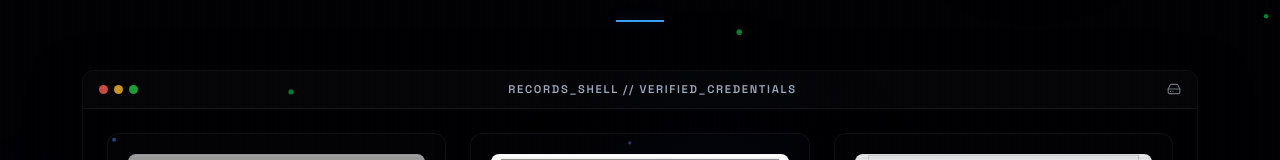
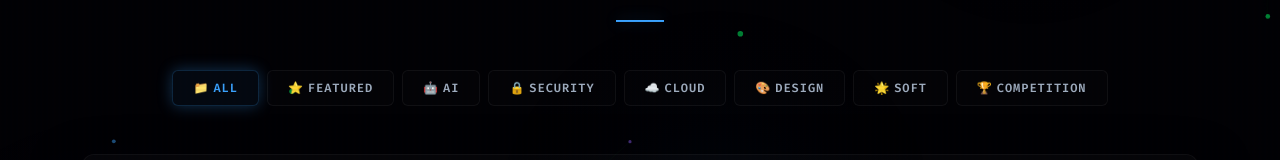
Before and after one commit to Bineesh627/Bineesh627.github.io, a React (Create React App) app: page /certifications in a window 1280 px wide. Shown: the part 217-377 px from the top of the page. Built offline with nearby package versions, Linux system fonts and the light colour scheme; grey boxes are pictures that could not be loaded; the HTML template or start-up script is replaced by a standard one.

Commit message:
feat: add certifications page with lightbox functionality and data integration

```diff
--- a/src/assets/css/Certifications.css
+++ b/src/assets/css/Certifications.css
@@ -176,3 +176,37 @@
   color: #ff4d4d;
   transform: scale(1.1);
 }
+
+/* Filter Toggles */
+.certs-os-tabs {
+  position: relative;
+  z-index: 10;
+}
+
+.certs-os-tab-btn {
+  background: rgba(255, 255, 255, 0.01);
+  border: 1px solid rgba(255, 255, 255, 0.05);
+  color: #a0aec0;
+  padding: 8px 20px;
+  border-radius: 6px;
+  font-size: 0.75rem;
+  font-weight: 700;
+  letter-spacing: 0.08em;
+  cursor: pointer;
+  transition: all 0.3s ease;
+  display: flex;
+  align-items: center;
+}
+
+.certs-os-tab-btn:hover {
+  color: #ffffff;
+  background: rgba(255, 255, 255, 0.03);
+  border-color: rgba(255, 255, 255, 0.15);
+}
+
+.certs-os-tab-btn.active {
+  color: var(--accent-blue);
+  background: rgba(59, 163, 255, 0.05);
+  border-color: rgba(59, 163, 255, 0.2);
+  box-shadow: var(--neon-glow);
+}
--- a/src/data/certificationsData.js
+++ b/src/data/certificationsData.js
@@ -25,6 +25,7 @@ export const certificationsData = [
     completionDate: "November 2024",
     image: AiQuizCertificate,
     issuer: "IHRD",
+    categories: ["AI", "Competition"],
   },
   {
     id: 1,
@@ -35,6 +36,7 @@ export const certificationsData = [
     completionDate: "September 2025",
     image: OutskillCertificate,
     issuer: "Outskill",
+    categories: ["Featured", "AI"],
   },
   {
     id: 6,
@@ -45,6 +47,7 @@ export const certificationsData = [
     completionDate: "April 2023",
     image: IntroductionMachineLearning,
     issuer: "Edapt",
+    categories: ["Featured", "AI"],
   },
   {
     id: 12,
@@ -55,6 +58,7 @@ export const certificationsData = [
     completionDate: "June 2024",
     image: NxtwaveCompletion,
     issuer: "NxtWave",
+    categories: ["Featured", "AI"],
   },
   {
     id: 13,
@@ -65,6 +69,7 @@ export const certificationsData = [
     completionDate: "October 2025",
     image: Be10xCertificate,
     issuer: "be10x",
+    categories: ["AI"],
   },
   {
     id: 14,
@@ -75,6 +80,7 @@ export const certificationsData = [
     completionDate: "October 2024",
     image: VashconCertificate,
     issuer: "CC Cyber Campus",
+    categories: ["Security"],
   },
   {
     id: 2,
@@ -85,6 +91,7 @@ export const certificationsData = [
     completionDate: "October 2024",
     image: EEHCertificate,
     issuer: "RedTeam Hacker Academy",
+    categories: ["Featured", "Security"],
   },
   {
     id: 3,
@@ -95,6 +102,7 @@ export const certificationsData = [
     completionDate: "November 2024",
     image: InterCertificate,
     issuer: "RedTeam Hacker Academy",
+    categories: ["Featured", "Security"],
   },
   {
     id: 15,
@@ -105,6 +113,7 @@ export const certificationsData = [
     completionDate: "December 2022",
     image: MacfiestaCertificate,
     issuer: "MACFAST",
+    categories: ["Competition"],
   },
   {
     id: 4,
@@ -115,6 +124,7 @@ export const certificationsData = [
     completionDate: "April 2023",
     image: InternetSecurity,
     issuer: "Edapt",
+    categories: ["Security"],
   },
   {
     id: 5,
@@ -125,6 +135,7 @@ export const certificationsData = [
     completionDate: "April 2023",
     image: IntroductionCloudComputing,
     issuer: "Edapt",
+    categories: ["Featured", "Cloud"],
   },
   {
     id: 11,
@@ -135,6 +146,7 @@ export const certificationsData = [
     completionDate: "October 2022",
     image: YipCertificate,
     issuer: "K-DISC",
+    categories: ["Soft"],
   },
   {
     id: 7,
@@ -145,6 +157,7 @@ export const certificationsData = [
     completionDate: "September 2024",
     image: IntroductionUiUx,
     issuer: "Faith Academy",
+    categories: ["Design"],
   },
   {
     id: 8,
@@ -155,6 +168,7 @@ export const certificationsData = [
     completionDate: "June 2024",
     image: CommunicatingWithImpact,
     issuer: "IBM SkillsBuild",
+    categories: ["Soft"],
   },
   {
     id: 9,
@@ -165,6 +179,7 @@ export const certificationsData = [
     completionDate: "June 2024",
     image: CriticalSoftSkillsForProjectManagers,
     issuer: "IBM SkillsBuild",
+    categories: ["Soft"],
   },
   {
     id: 10,
@@ -175,5 +190,6 @@ export const certificationsData = [
     completionDate: "June 2024",
     image: SkillsBuildOrientation,
     issuer: "IBM SkillsBuild",
+    categories: ["Soft"],
   },
 ];
--- a/src/pages/Certifications.js
+++ b/src/pages/Certifications.js
@@ -8,6 +8,22 @@ import { certificationsData } from "../data/certificationsData";
 
 export const Certifications = () => {
   const [lightboxImage, setLightboxImage] = useState(null);
+  const [selectedFilter, setSelectedFilter] = useState("all");
+
+  const filterCategories = [
+    { key: "all", label: "ALL", emoji: "📁" },
+    { key: "Featured", label: "FEATURED", emoji: "⭐" },
+    { key: "AI", label: "AI", emoji: "🤖" },
+    { key: "Security", label: "SECURITY", emoji: "🔒" },
+    { key: "Cloud", label: "CLOUD", emoji: "☁️" },
+    { key: "Design", label: "DESIGN", emoji: "🎨" },
+    { key: "Soft", label: "SOFT", emoji: "🌟" },
+    { key: "Competition", label: "COMPETITION", emoji: "🏆" }
+  ];
+
+  const filteredCertifications = selectedFilter === "all"
+    ? certificationsData
+    : certificationsData.filter((cert) => cert.categories?.includes(selectedFilter));
 
   const openLightbox = (image) => {
     setLightboxImage(image);
@@ -66,6 +82,20 @@ export const Certifications = () => {
             <div className="os-separator"></div>
           </div>
 
+          {/* Filter tabs */}
+          <div className="certs-os-tabs d-flex justify-content-center flex-wrap mb-4 gap-2">
+            {filterCategories.map((category) => (
+              <button
+                key={category.key}
+                type="button"
+                className={`certs-os-tab-btn font-mono ${selectedFilter === category.key ? 'active' : ''}`}
+                onClick={() => setSelectedFilter(category.key)}
+              >
+                <span className="me-1">{category.emoji}</span> {category.label}
+              </button>
+            ))}
+          </div>
+
           {/* OS Window Frame */}
           <div className="os-window-frame mt-5">
             <div className="os-window-header">
@@ -80,7 +110,7 @@ export const Certifications = () => {
 
             <div className="os-window-body p-4" style={{ background: "transparent" }}>
               <Row className="g-4">
-                {certificationsData.map((cert) => (
+                {filteredCertifications.map((cert) => (
                   <Col key={cert.id} xs={12} md={6} lg={4} className="voxel-cell-perspective">
                     <div
                       className="cert-os-card spotlight-card h-100"
```
